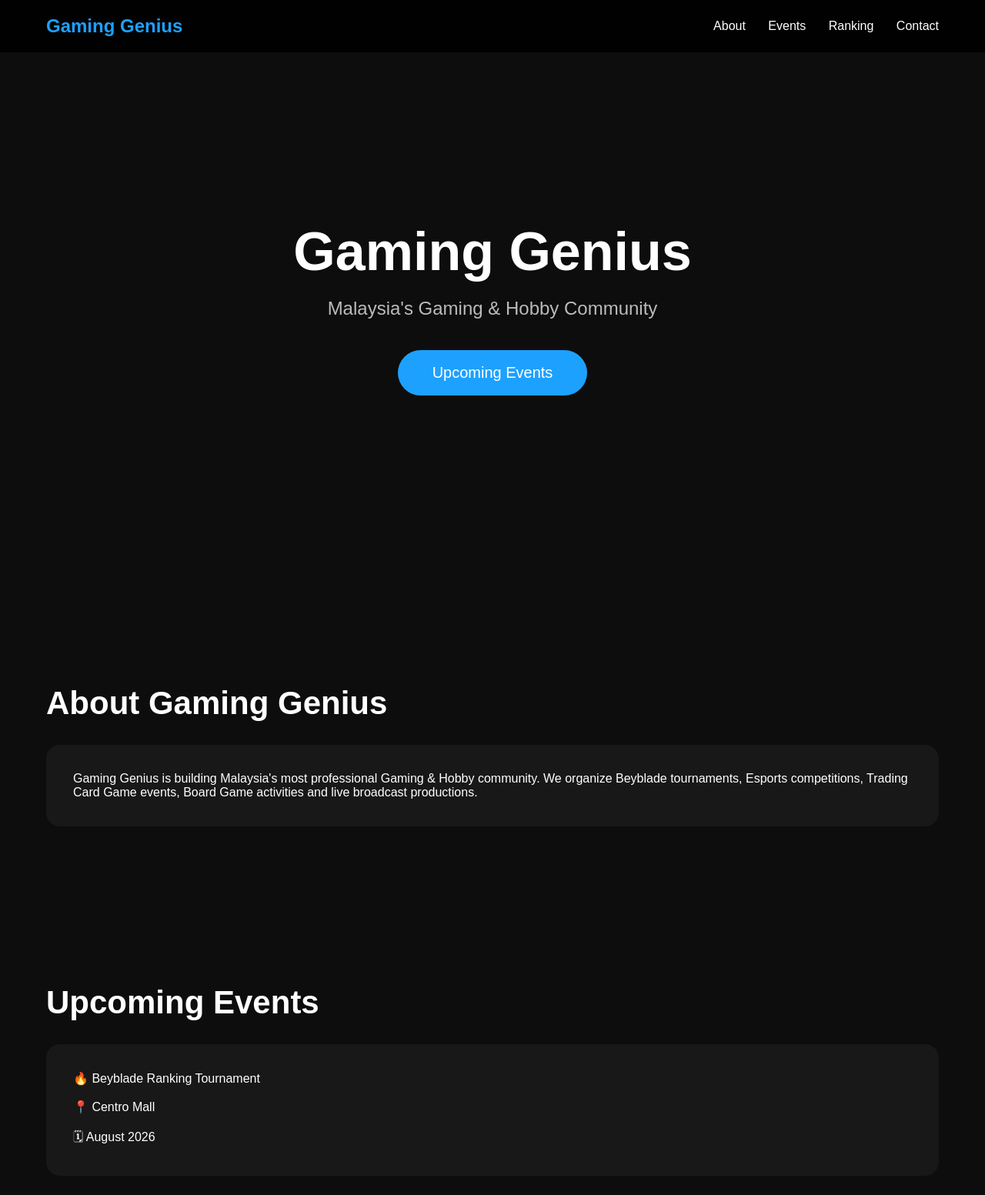
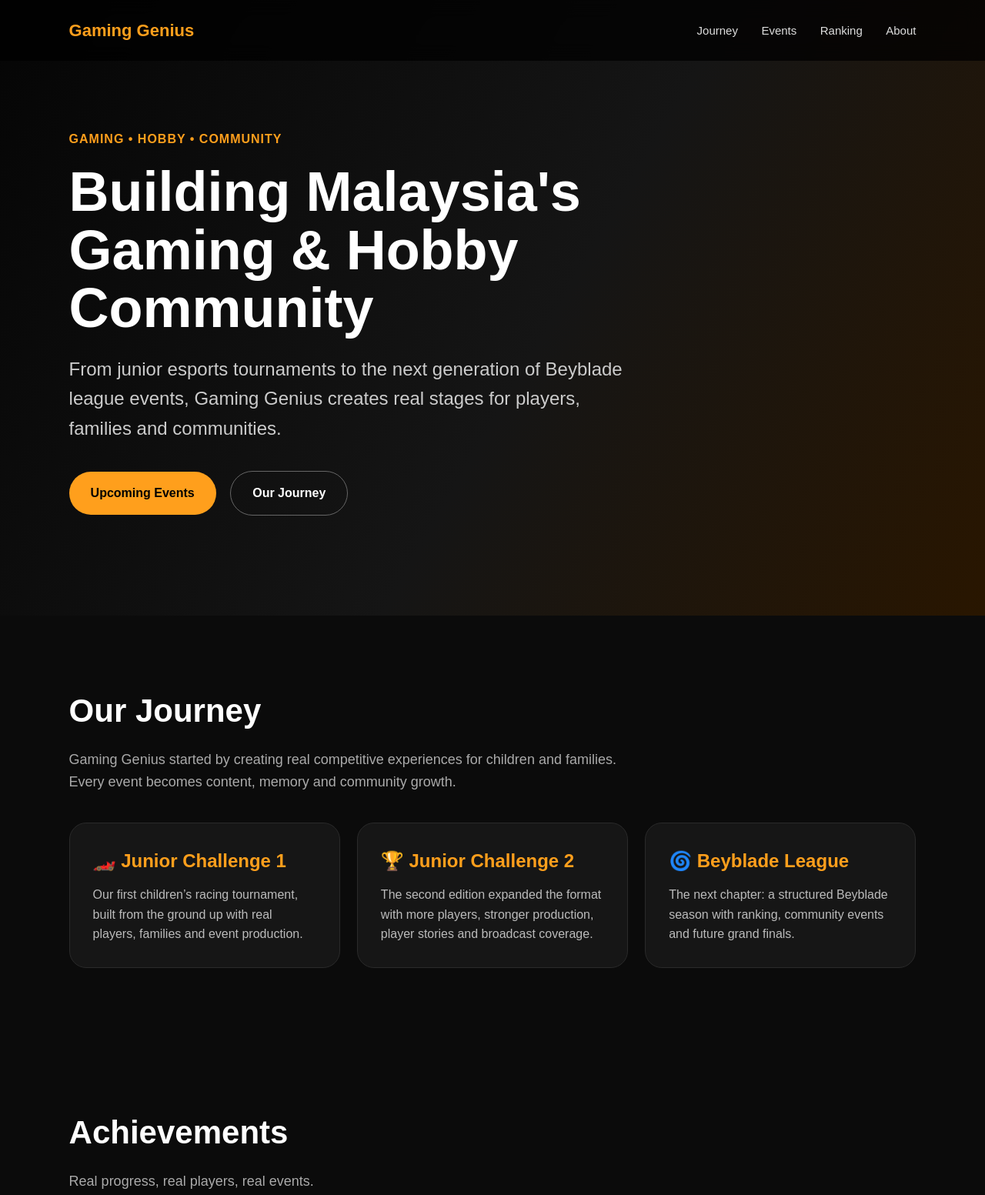
Before and after one commit to kaedota/gaminggenius, a plain HTML site: page index.html in a window 1280 px wide. Shown: the top 1553 px of the page at 77% size. Drawn offline with Linux system fonts and the light colour scheme.

Commit message:
Update index.html

```diff
--- a/index.html
+++ b/index.html
@@ -1,207 +1,159 @@
 <!DOCTYPE html>
 <html lang="en">
 <head>
-<meta charset="UTF-8">
-<meta name="viewport" content="width=device-width, initial-scale=1.0">
-
+<meta charset="UTF-8" />
+<meta name="viewport" content="width=device-width, initial-scale=1.0" />
 <title>Gaming Genius</title>
 
 <style>
-*{
-    margin:0;
-    padding:0;
-    box-sizing:border-box;
-}
-
-body{
-    font-family:Arial,Helvetica,sans-serif;
-    background:#0d0d0d;
-    color:white;
-}
-
-nav{
-    width:100%;
-    padding:20px 60px;
-    display:flex;
-    justify-content:space-between;
-    align-items:center;
-    position:fixed;
-    background:rgba(0,0,0,.85);
-    backdrop-filter:blur(10px);
-}
-
-nav h2{
-    color:#1da1ff;
-}
-
-nav a{
-    color:white;
-    text-decoration:none;
-    margin-left:25px;
-}
-
-.hero{
-    height:100vh;
-    display:flex;
-    flex-direction:column;
-    justify-content:center;
-    align-items:center;
-    text-align:center;
-    padding:20px;
-}
-
-.hero h1{
-    font-size:70px;
-    margin-bottom:20px;
-}
-
-.hero p{
-    font-size:24px;
-    color:#bbbbbb;
-    margin-bottom:40px;
-}
-
-.button{
-    background:#1da1ff;
-    color:white;
-    text-decoration:none;
-    padding:18px 45px;
-    border-radius:50px;
-    font-size:20px;
-}
-
-section{
-    max-width:1200px;
-    margin:auto;
-    padding:90px 20px;
-}
-
-.title{
-    font-size:42px;
-    margin-bottom:30px;
-}
-
-.card{
-    background:#181818;
-    padding:35px;
-    border-radius:18px;
-    margin-bottom:25px;
-}
-
-footer{
-    text-align:center;
-    padding:40px;
-    color:#777;
+*{margin:0;padding:0;box-sizing:border-box}
+body{font-family:Arial,Helvetica,sans-serif;background:#0b0b0b;color:#fff;line-height:1.6}
+a{text-decoration:none;color:inherit}
+nav{position:fixed;top:0;width:100%;z-index:10;display:flex;justify-content:space-between;align-items:center;padding:22px 7%;background:rgba(0,0,0,.72);backdrop-filter:blur(12px)}
+.logo{font-size:22px;font-weight:800;color:#ff9f1c}
+nav a{margin-left:26px;color:#ddd;font-size:15px}
+.hero{min-height:100vh;display:flex;align-items:center;padding:130px 7% 80px;background:linear-gradient(120deg,#050505,#151515 55%,#291600)}
+.hero-content{max-width:850px}
+.tag{color:#ff9f1c;font-weight:700;margin-bottom:18px;letter-spacing:1px}
+.hero h1{font-size:72px;line-height:1.05;margin-bottom:22px}
+.hero p{font-size:24px;color:#ccc;max-width:720px;margin-bottom:36px}
+.buttons a{display:inline-block;margin-right:14px;margin-bottom:12px;padding:15px 28px;border-radius:40px;font-weight:700}
+.primary{background:#ff9f1c;color:#000}
+.secondary{border:1px solid #666;color:#fff}
+section{padding:90px 7%;max-width:1300px;margin:auto}
+h2{font-size:42px;margin-bottom:16px}
+.sub{color:#aaa;font-size:18px;margin-bottom:38px;max-width:760px}
+.grid{display:grid;grid-template-columns:repeat(3,1fr);gap:22px}
+.card{background:#161616;border:1px solid #2a2a2a;border-radius:22px;padding:30px}
+.card h3{font-size:24px;margin-bottom:12px;color:#ff9f1c}
+.card p{color:#bbb}
+.stats{display:grid;grid-template-columns:repeat(4,1fr);gap:20px}
+.stat{background:#111;border:1px solid #2c2c2c;border-radius:20px;padding:28px;text-align:center}
+.stat strong{display:block;font-size:42px;color:#ff9f1c}
+.event{background:linear-gradient(135deg,#171717,#271600);border:1px solid #3a2a10;border-radius:28px;padding:40px;display:grid;grid-template-columns:1.2fr .8fr;gap:30px;align-items:center}
+.badge{display:inline-block;background:#ff9f1c;color:#000;padding:8px 15px;border-radius:30px;font-weight:800;margin-bottom:18px}
+.event h3{font-size:38px;margin-bottom:16px}
+.event p{color:#ccc;font-size:18px}
+.quote{font-size:30px;color:#eee;max-width:900px}
+footer{padding:50px 7%;background:#050505;color:#888;text-align:center}
+@media(max-width:850px){
+nav{padding:18px 5%}
+nav div{display:none}
+.hero h1{font-size:46px}
+hero p{font-size:20px}
+.grid,.stats,.event{grid-template-columns:1fr}
+section{padding:70px 5%}
 }
 </style>
-
 </head>
 
 <body>
 
 <nav>
-
-<h2>Gaming Genius</h2>
-
+  <div class="logo">Gaming Genius</div>
   <div>
-<a href="#about">About</a>
+    <a href="#journey">Journey</a>
     <a href="#events">Events</a>
     <a href="#ranking">Ranking</a>
-<a href="#contact">Contact</a>
+    <a href="#about">About</a>
   </div>
-
 </nav>
 
-<div class="hero">
+<header class="hero">
+  <div class="hero-content">
+    <div class="tag">GAMING • HOBBY • COMMUNITY</div>
+    <h1>Building Malaysia's Gaming & Hobby Community</h1>
+    <p>From junior esports tournaments to the next generation of Beyblade league events, Gaming Genius creates real stages for players, families and communities.</p>
+    <div class="buttons">
+      <a class="primary" href="#events">Upcoming Events</a>
+      <a class="secondary" href="#journey">Our Journey</a>
+    </div>
+  </div>
+</header>
 
-<h1>Gaming Genius</h1>
+<section id="journey">
+  <h2>Our Journey</h2>
+  <p class="sub">Gaming Genius started by creating real competitive experiences for children and families. Every event becomes content, memory and community growth.</p>
 
-<p>Malaysia's Gaming & Hobby Community</p>
+  <div class="grid">
+    <div class="card">
+      <h3>🏎️ Junior Challenge 1</h3>
+      <p>Our first children’s racing tournament, built from the ground up with real players, families and event production.</p>
+    </div>
+    <div class="card">
+      <h3>🏆 Junior Challenge 2</h3>
+      <p>The second edition expanded the format with more players, stronger production, player stories and broadcast coverage.</p>
+    </div>
+    <div class="card">
+      <h3>🌀 Beyblade League</h3>
+      <p>The next chapter: a structured Beyblade season with ranking, community events and future grand finals.</p>
+    </div>
+  </div>
+</section>
 
-<a class="button" href="#events">
-Upcoming Events
-</a>
+<section>
+  <h2>Achievements</h2>
+  <p class="sub">Real progress, real players, real events.</p>
 
+  <div class="stats">
+    <div class="stat"><strong>2</strong>Junior Championships</div>
+    <div class="stat"><strong>80+</strong>Players Joined</div>
+    <div class="stat"><strong>100k+</strong>Online Views</div>
+    <div class="stat"><strong>1</strong>Growing Platform</div>
   </div>
-
-<section id="about">
-
-<h2 class="title">
-About Gaming Genius
-</h2>
-
-<div class="card">
-
-Gaming Genius is building Malaysia's most professional Gaming & Hobby community.
-
-We organize Beyblade tournaments, Esports competitions, Trading Card Game events, Board Game activities and live broadcast productions.
-
-</div>
-
 </section>
 
 <section id="events">
+  <h2>Upcoming Event</h2>
+  <p class="sub">Our next chapter begins with Beyblade.</p>
 
-<h2 class="title">
-Upcoming Events
-</h2>
-
+  <div class="event">
+    <div>
+      <span class="badge">COMING SOON</span>
+      <h3>Beyblade Ranking Season</h3>
+      <p>📍 Centro Mall, Klang</p>
+      <p>🗓️ August 2026</p>
+      <p>🏆 Ranking points, community battles and future grand finals.</p>
+    </div>
     <div class="card">
-
-🔥 Beyblade Ranking Tournament
-
-<br><br>
-
-📍 Centro Mall
-
-<br><br>
-
-🗓 August 2026
-
+      <h3>Register</h3>
+      <p>Registration link will be available here once the event is confirmed.</p>
+      <br>
+      <a class="primary" href="#">Google Form Coming Soon</a>
     </div>
-
+  </div>
 </section>
 
 <section id="ranking">
-
-<h2 class="title">
-Player Ranking
-</h2>
+  <h2>Player Ranking</h2>
+  <p class="sub">A dedicated ranking system for future Beyblade and Gaming Genius events.</p>
 
   <div class="card">
-
-Coming Soon
-
+    <h3>Season Ranking</h3>
+    <p>Ranking table will be updated after official Gaming Genius events.</p>
   </div>
-
 </section>
 
-<section id="contact">
+<section id="about">
+  <h2>About Gaming Genius</h2>
+  <p class="quote">We do not just organize tournaments. We build communities, create memories and give every player a stage to grow.</p>
+  <br>
+  <p class="sub">Gaming Genius brings together gaming, hobby events, live production, family activities and long-term community building. Our goal is to create structured experiences that players and families can return to again and again.</p>
+</section>
 
-<h2 class="title">
-Contact Us
-</h2>
+<section>
+  <h2>Partner With Us</h2>
+  <p class="sub">We welcome shopping malls, schools, sponsors and communities who want to build meaningful gaming and hobby experiences together.</p>
 
-<div class="card">
-
-Instagram
-
-<br><br>
-
-Facebook
-
-<br><br>
-
-gaminggenius.my
-
+  <div class="grid">
+    <div class="card"><h3>Shopping Malls</h3><p>Bring community events and family traffic into your space.</p></div>
+    <div class="card"><h3>Schools</h3><p>Create safe and structured gaming experiences for students.</p></div>
+    <div class="card"><h3>Sponsors</h3><p>Connect your brand with active families and young players.</p></div>
   </div>
-
 </section>
 
 <footer>
-
-© 2026 Gaming Genius
-
+  © 2026 Gaming Genius · gaminggenius.my
 </footer>
 
 </body>
```
Lines whose indentation alone changed are shown as unchanged.
